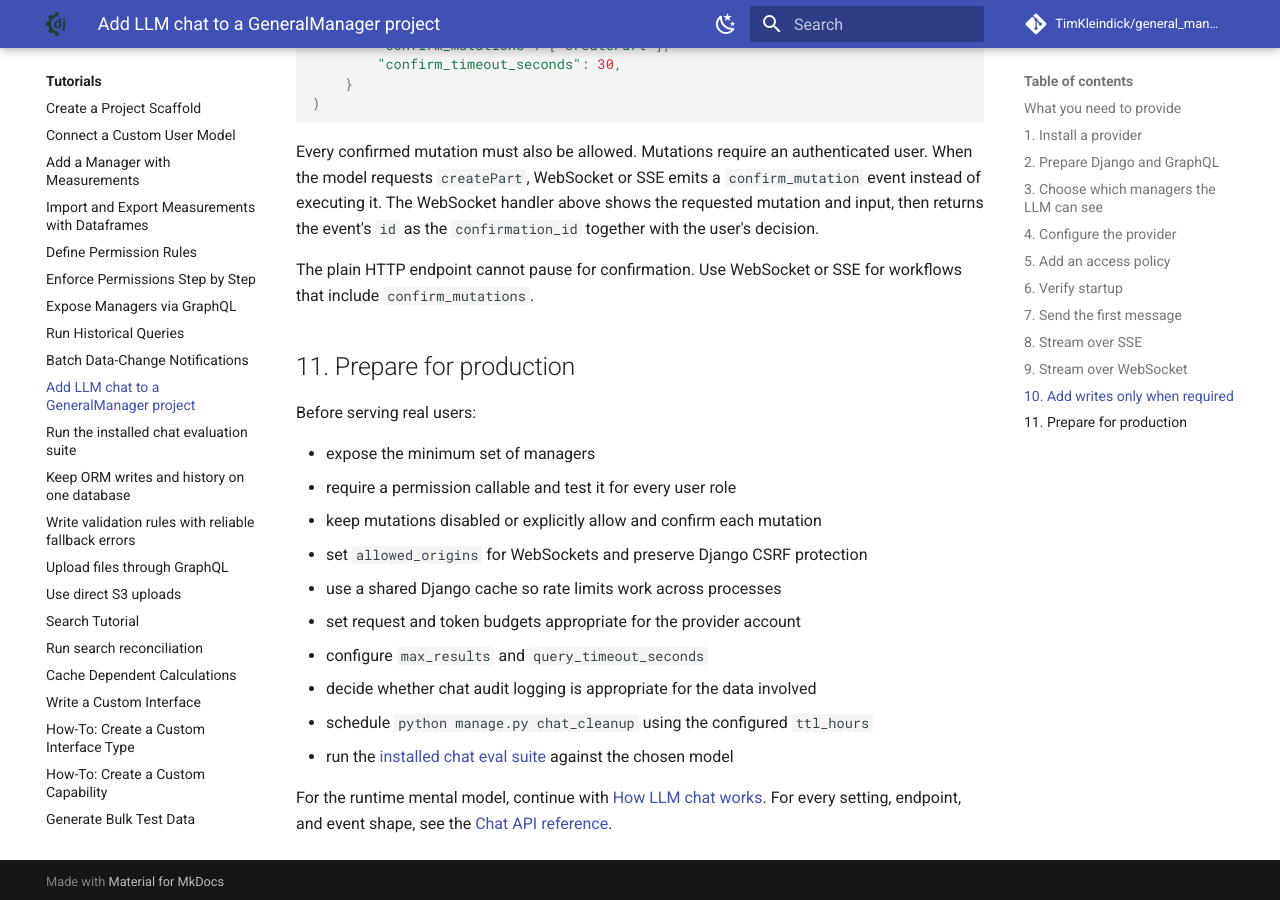
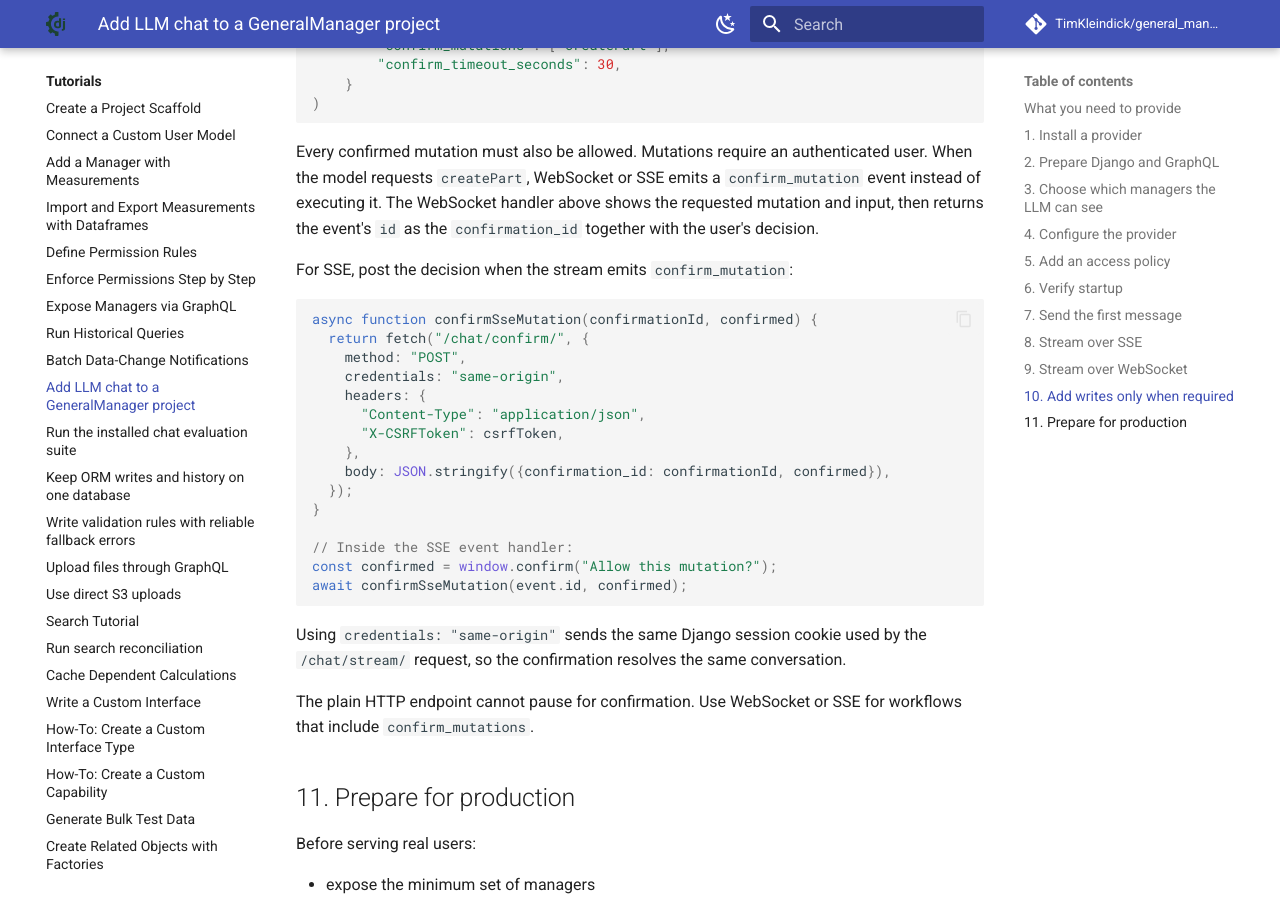
Before and after one commit to TimKleindick/general_manager, an MkDocs documentation site: the page built from docs/howto/install_llm_chat.md, in a window 1280 px wide and 900 px high, scrolled down 6384 px. Built offline with MkDocs 1.6.1 and Material for MkDocs 9.7.7, drawn with Linux system fonts in a browser that asks for light colours; comment, search, counter and statistics services are not loaded.

Commit message:
docs: add SSE mutation confirmation example

````diff
--- a/docs/howto/install_llm_chat.md
+++ b/docs/howto/install_llm_chat.md
@@ -413,6 +413,29 @@
 above shows the requested mutation and input, then returns the event's `id` as
 the `confirmation_id` together with the user's decision.
 
+For SSE, post the decision when the stream emits `confirm_mutation`:
+
+```javascript
+async function confirmSseMutation(confirmationId, confirmed) {
+  return fetch("/chat/confirm/", {
+    method: "POST",
+    credentials: "same-origin",
+    headers: {
+      "Content-Type": "application/json",
+      "X-CSRFToken": csrfToken,
+    },
+    body: JSON.stringify({confirmation_id: confirmationId, confirmed}),
+  });
+}
+
+// Inside the SSE event handler:
+const confirmed = window.confirm("Allow this mutation?");
+await confirmSseMutation(event.id, confirmed);
+```
+
+Using `credentials: "same-origin"` sends the same Django session cookie used by
+the `/chat/stream/` request, so the confirmation resolves the same conversation.
+
 The plain HTTP endpoint cannot pause for confirmation. Use WebSocket or SSE for
 workflows that include `confirm_mutations`.
 
````
